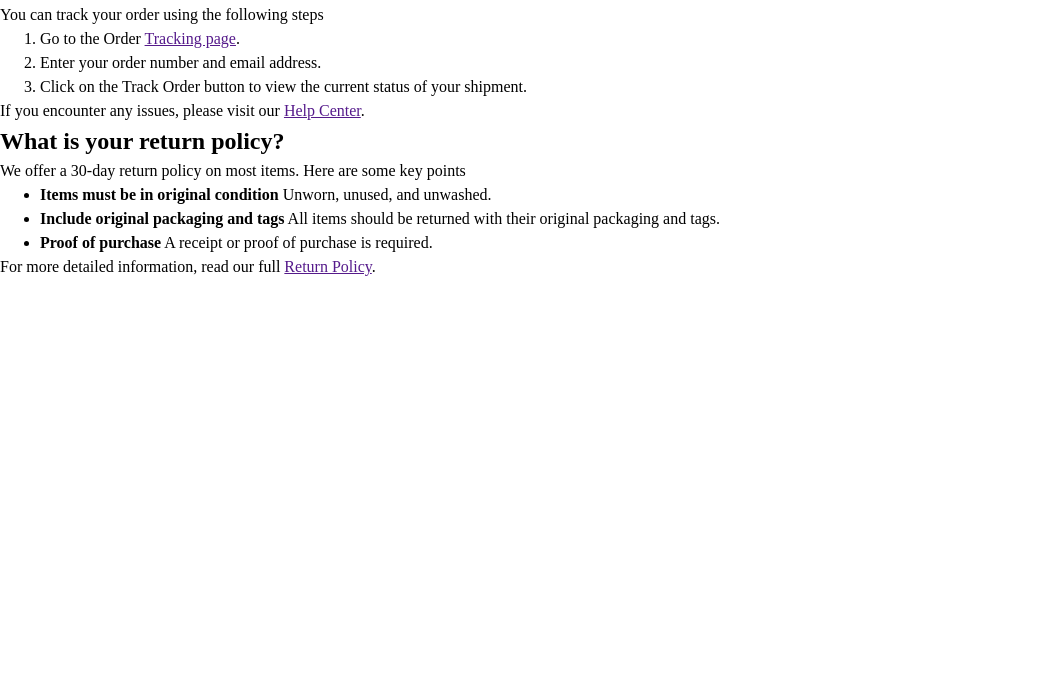
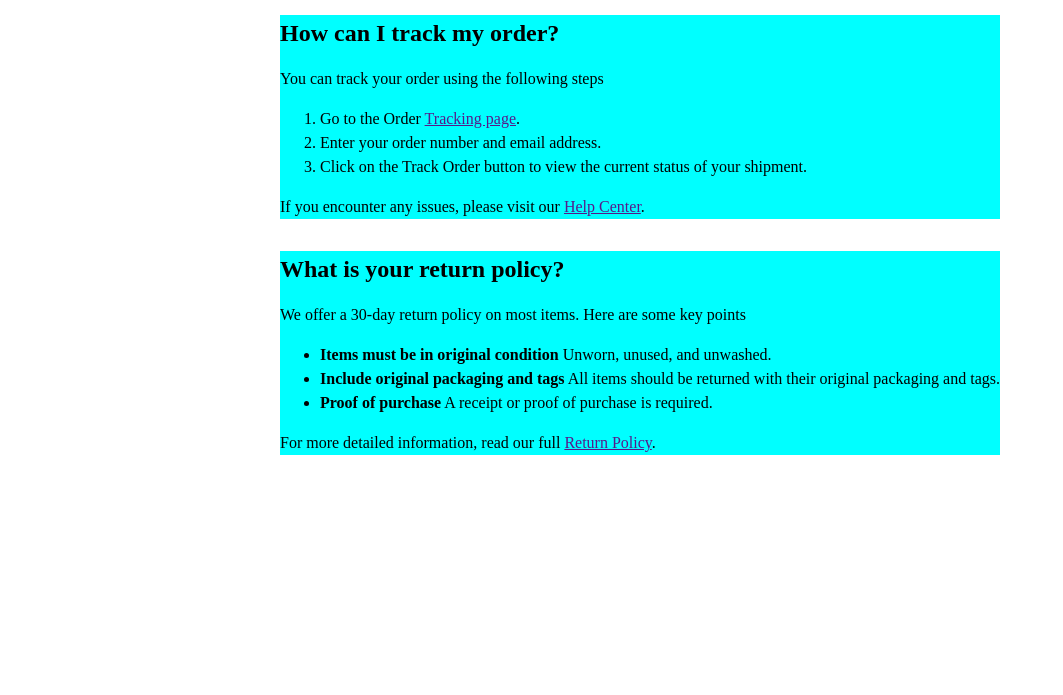
Before and after one commit to yMeeraki/simple-faq, a plain HTML site: page index.html in a window 1280 px wide. Shown: the part 105-800 px from the top of the page, without its empty margins (0-1063 px from the left). Drawn offline with Linux system fonts and the light colour scheme.

Commit message:
Added display styling to index.css

```diff
--- a/index.css
+++ b/index.css
@@ -1,3 +1,43 @@
+body{
+    display:flex;
+    flex-direction: column;
+
+    gap:2rem;
+
+    justify-content: center;
+    align-items: center;
+
+}
+
+
+/*Styling of Card*/
+.card{
+    display:flex;
+    flex-direction: column;
+
+    gap:2rem;
+
+    justify-content: flex-start;
+
+}
+
+
+div{
+    background-color: aqua;
+
+    display:flex;
+    flex-direction: column;
+
+    gap:1rem;
+
+
+}
+
+
+
+
+
+
 /*CSS Reset*/
 
 /*
--- a/index.html
+++ b/index.html
@@ -9,11 +9,12 @@
     </head>
 
     <body>
-        <main class="card">
+
             <div class = "headings-faq">
                 <h1>Frequently Asked Questions</h1>
                 <p>Browse through the most frequently asked questions</p>
             </div>
+        <main class="card">
             <div>
                 <h2>How can I track my order?</h2>
                 <p>You can track your order using the following steps</p>
```
